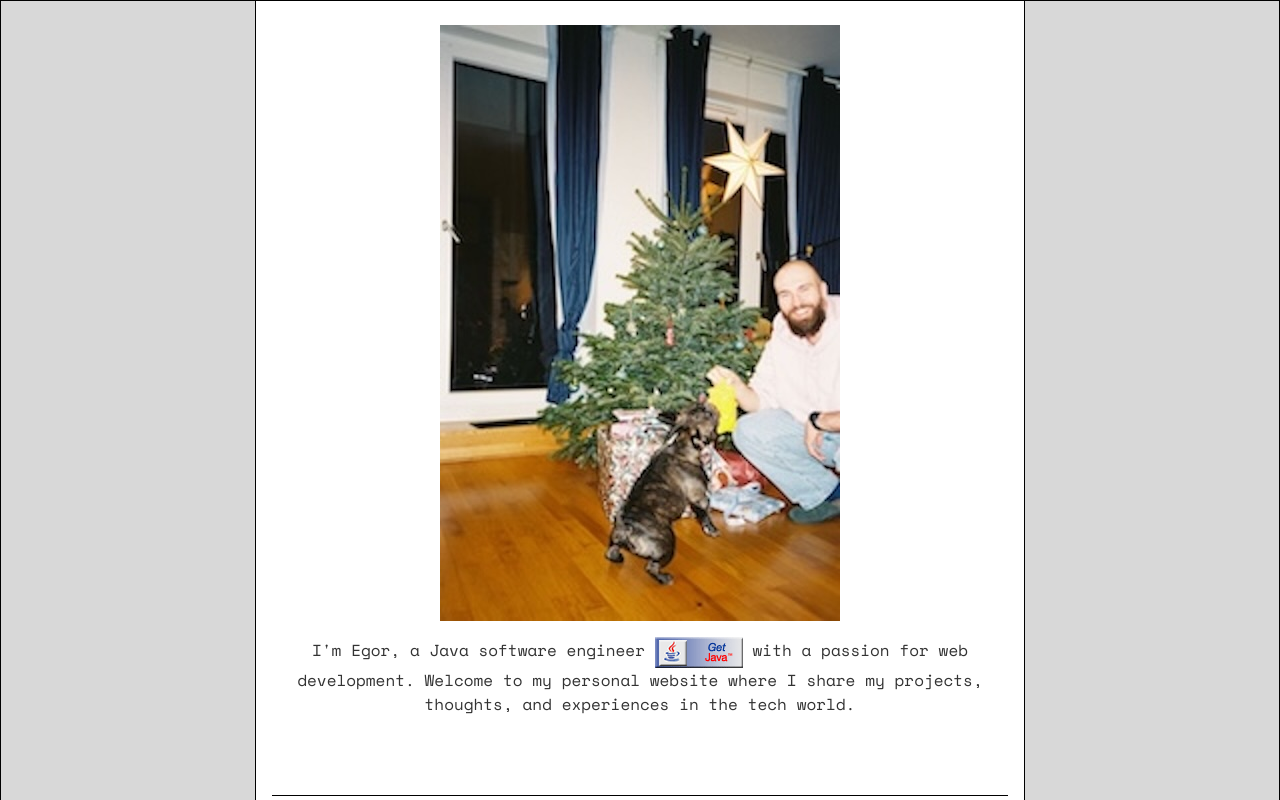
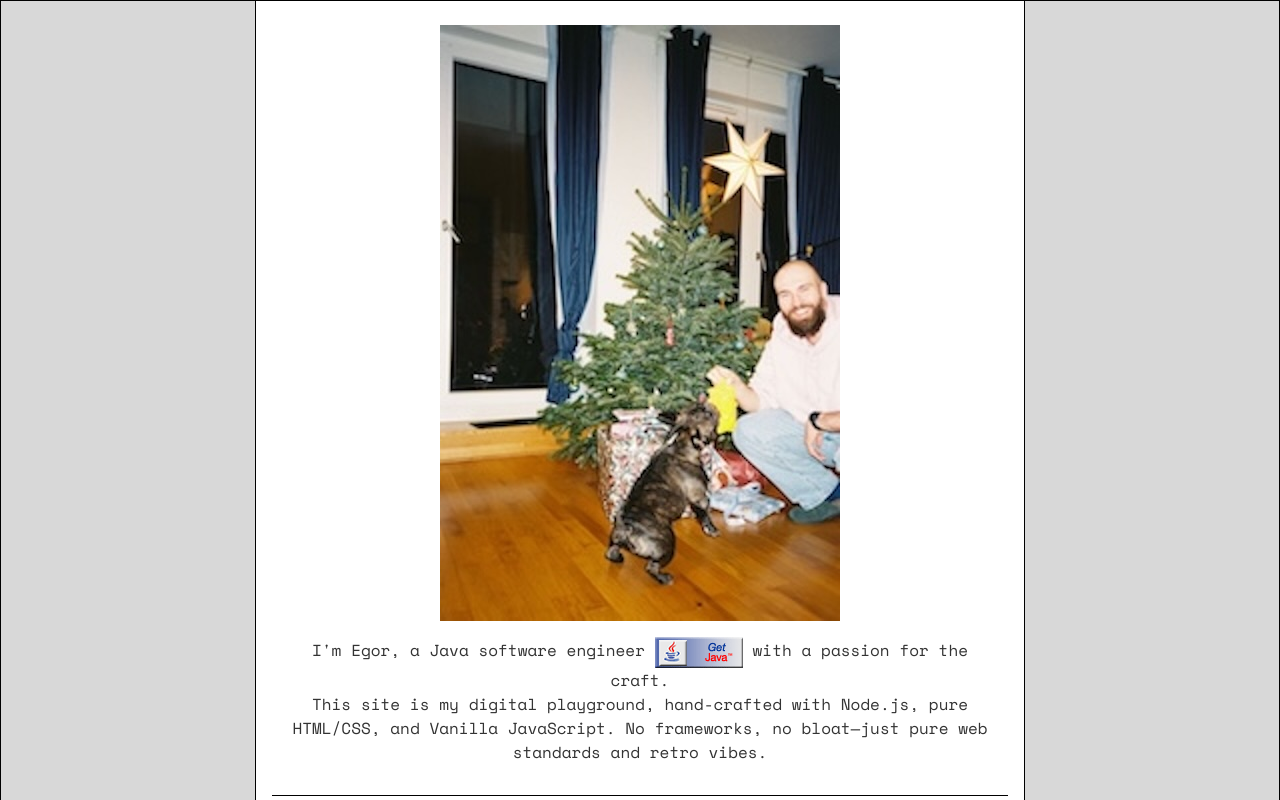
Before and after one commit to ev-kom/evkom.dev.2, a website: page pages/index/index.html in a window 1280 px wide. Drawn offline with nearby package versions, Linux system fonts and the light colour scheme; files that its build step writes are made by us from their sources; files whose address does not match are found by name.

Commit message:
feat: update homepage intro text and increase loading animation interval

```diff
--- a/pages/index/index.html
+++ b/pages/index/index.html
@@ -35,9 +35,12 @@
               src="gifs/get_java.gif"
               alt="Get Java GIF"
             />
-            with a passion for web development. Welcome to my personal website
-            where I share my projects, thoughts, and experiences in the tech
-            world.
+            with a passion for the craft.
+          </p>
+          <p>
+            This site is my digital playground, hand-crafted with Node.js, pure
+            HTML/CSS, and Vanilla JavaScript. No frameworks, no bloat—just pure
+            web standards and retro vibes.
           </p>
         </section>
         <div class="main-content-footer">
--- a/public/js/gate.js
+++ b/public/js/gate.js
@@ -16,7 +16,7 @@ function startLoadingAnimation() {
   loadingInterval = setInterval(() => {
     index = (index + 1) % LOADING_PHRASES.length;
     textEl.textContent = LOADING_PHRASES[index];
-  }, 1000);
+  }, 3000);
 }
 
 function stopLoadingAnimation() {
```
